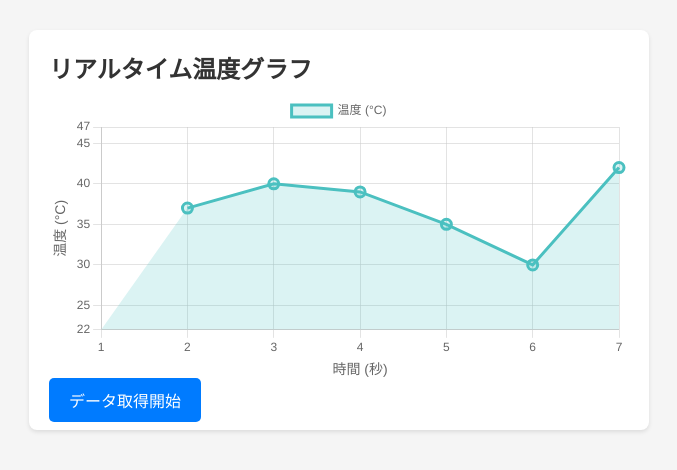
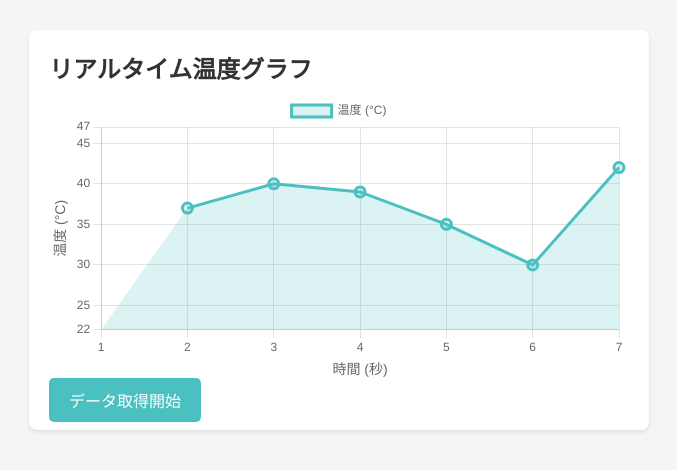
Before and after one commit to village-of-joy/coffeeAPP, a React (Create React App) app in the folder coffe-app/: page / in a window 1280 px wide. Shown: the top 470 px of the page, without its empty margins (1-678 px from the left). Built offline with nearby package versions, Linux system fonts and the light colour scheme.

Commit message:
ボタン色変更

```diff
--- a/coffe-app/src/components/Dashboard.jsx
+++ b/coffe-app/src/components/Dashboard.jsx
@@ -98,8 +98,8 @@ const Dashboard = () => {
         {
           label: '温度 (°C)',
           data: [],
-          borderColor: 'rgba(75, 192, 192, 1)',
-          backgroundColor: 'rgba(75, 192, 192, 0.2)',
+          borderColor: 'rgba(225, 55, 100, 1)',
+          backgroundColor: 'rgba(225, 55, 100, 0.2)',
           fill: true,
           borderWidth: 3,
           pointRadius: 5,
--- a/coffe-app/src/styles.css
+++ b/coffe-app/src/styles.css
@@ -36,7 +36,7 @@ h2 {
 }
 
 .data-btn {
-  background-color: #007bff; /* ボタンの背景色 */
+  background-color: #4bc0c0; /* ボタンの背景色 */
   color: #fff; /* ボタンの文字色 */
   border: none; /* ボーダーなし */
   border-radius: 5px; /* 角を丸くする */
```
Also changed, not shown: coffe-app/src/components/TemperatureDisplay.jsx (added).
